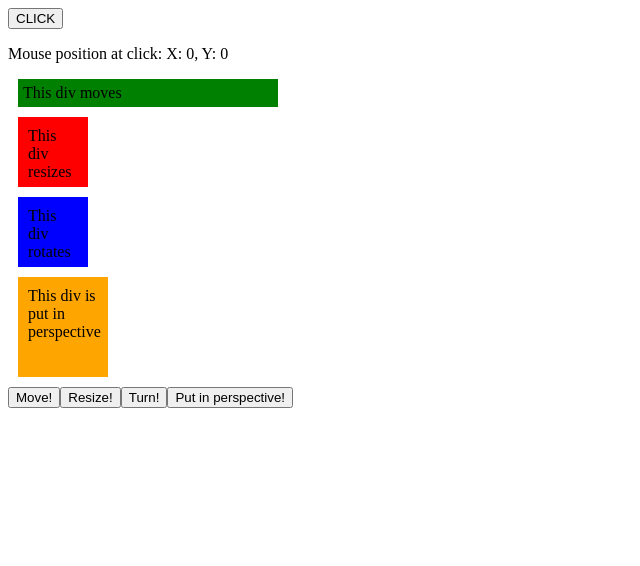
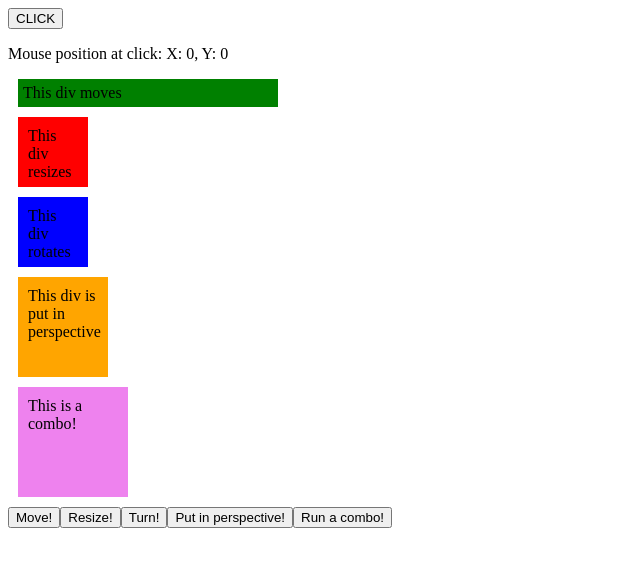
Before and after one commit to malarium/hooksy, a React (Create React App) app: page / in a window 1280 px wide. Shown: the top 566 px of the page, without its empty margins (0-640 px from the left). Built offline with nearby package versions, Linux system fonts and the light colour scheme.

Commit message:
Colour chaining

```diff
--- a/src/App.tsx
+++ b/src/App.tsx
@@ -16,6 +16,7 @@ function App() {
   const divToResize: MutableRefObject<any> = React.useRef();
   const divToTurn: MutableRefObject<any> = React.useRef();
   const divForPerspective: MutableRefObject<any> = React.useRef();
+  const divForCombo: MutableRefObject<any> = React.useRef();
   const sampleArrayOfStrings: string[] = [
     "these",
     "strings",
@@ -31,7 +32,8 @@ function App() {
   const arraysDifference: number[] = useDifference(array1, array2);
   // const { x, y } = useCursorPosition();
   const { x: staticX, y: staticY } = useCursorStaticPosition();
-  const { move, resize, rotate, perspective } = useAnimation();
+  const { move, resize, rotate, perspective, chainBackgroundColors } =
+    useAnimation();
   const { getDimensions, getBoxModel } = useGetDimensions();
 
   // const animationTest = useColorShift(divToAnimate, `red`, `blue`, 1000);
@@ -103,6 +105,19 @@ function App() {
       >
         This div is put in perspective
       </div>
+      <div
+        style={{
+          width: `90px`,
+          height: `90px`,
+          backgroundColor: `violet`,
+          padding: `10px`,
+          margin: `10px`,
+        }}
+        ref={divForCombo}
+      >
+        This is a combo!
+      </div>
+
       <button
         onClick={() => {
           move({
@@ -167,6 +182,59 @@ function App() {
       >
         Put in perspective!
       </button>
+      <button
+        onClick={() => {
+          perspective({
+            element: divForCombo,
+            perspective: 190,
+            unit: "px",
+            perspectiveAxisXTilt: 120,
+            perspectiveAxisYTilt: 0,
+            perspectiveAxisZTilt: 0,
+            duration: 3000,
+            direction: `alternate`,
+            iterations: 2,
+            fill: `forwards`,
+          });
+          resize({
+            axis: `X`,
+            element: divForCombo,
+            duration: 3000,
+            easing: `ease-out`,
+            scale: 2,
+            direction: `alternate`,
+            iterations: 2,
+          });
+          move({
+            element: divForCombo,
+            x: 50,
+            y: 130,
+            direction: `alternate`,
+            duration: 3000,
+            easing: `ease-out`,
+            fill: `forwards`,
+            unit: `px`,
+            iterations: 2,
+          });
+          chainBackgroundColors({
+            element: divForCombo,
+            duration: 3000,
+            direction: `alternate`,
+            iterations: 2,
+            colors: [
+              { color: `violet` },
+              { color: `indigo` },
+              { color: `blue` },
+              { color: `green` },
+              { color: `yellow` },
+              { color: `orange` },
+              { color: `red` },
+            ],
+          });
+        }}
+      >
+        Run a combo!
+      </button>
     </div>
   );
 }
--- a/src/lib/helpers/interfaces.ts
+++ b/src/lib/helpers/interfaces.ts
@@ -28,6 +28,7 @@ interface IBaseAnimation {
   fill?: FillMode;
   easing?: EasingMode;
   iterations?: number;
+  offset?: number;
   direction?:
     | `normal`
     | `reverse`
@@ -62,3 +63,7 @@ export interface IPerspective extends IBaseAnimation {
   perspectiveAxisZTiltUnit?: `deg` | `turn` | `rad`;
   unit?: `px` | `cm` | `px` | `em` | `rem` | `pt` | `vh` | `vw` | `pc` | `in`;
 }
+
+export interface IChainColors extends IBaseAnimation {
+  colors: { color: string; offset?: number }[];
+}
--- a/src/lib/useAnimation.ts
+++ b/src/lib/useAnimation.ts
@@ -1,10 +1,16 @@
-import { IMove, IPerspective, IResize, IRotate } from "./helpers/interfaces";
+import {
+  IChainColors,
+  IMove,
+  IPerspective,
+  IResize,
+  IRotate,
+} from "./helpers/interfaces";
 // TODO: Add 'combine' method that would chain animations with the same action (transform) - is that needed?
-// TODO: these can't be arrays - create interface and accept objects
+// TODO: add offset for animations - in seconds
 
 const useAnimation = () => {
   const generateDefaultTimingOptions = (
-    data: IMove | IResize | IRotate | IPerspective
+    data: IMove | IResize | IRotate | IPerspective | IChainColors
   ) => {
     return {
       duration: data.duration || 500,
@@ -12,6 +18,9 @@ const useAnimation = () => {
       easing: data.easing || `linear`,
       iterations: data.iterations || 1,
       direction: data.direction || `normal`,
+      // offset: data.offset || 1.5,
+      composite: `add`,
+      // iterationComposite: `accumulate`,
     };
   };
   const move = (moveData: IMove) => {
@@ -24,7 +33,7 @@ const useAnimation = () => {
     ];
     const animationTiming = generateDefaultTimingOptions(moveData);
     console.log(`Animation: `, animation);
-    return moveData.element.current.animate([...animation], animationTiming);
+    return moveData.element.current.animate(animation, animationTiming);
   };
 
   const resize = (resizeData: IResize) => {
@@ -74,8 +83,23 @@ const useAnimation = () => {
       perspectiveTiming
     );
   };
+  const chainBackgroundColors = (chainColorsData: IChainColors) => {
+    const animation: { backgroundColor: string; offset: number | null }[] = [];
+    chainColorsData.colors.forEach((item) => {
+      animation.push({
+        backgroundColor: item.color,
+        offset: item.offset || null,
+      });
+    });
+    const chainBackgroundColorsTiming =
+      generateDefaultTimingOptions(chainColorsData);
+    return chainColorsData.element.current.animate(
+      animation,
+      chainBackgroundColorsTiming
+    );
+  };
 
-  return { move, resize, rotate, perspective };
+  return { move, resize, rotate, perspective, chainBackgroundColors };
 };
 
 export default useAnimation;
```
Also changed, not shown: 1 other file (tests, documents, lock files or other folders).
